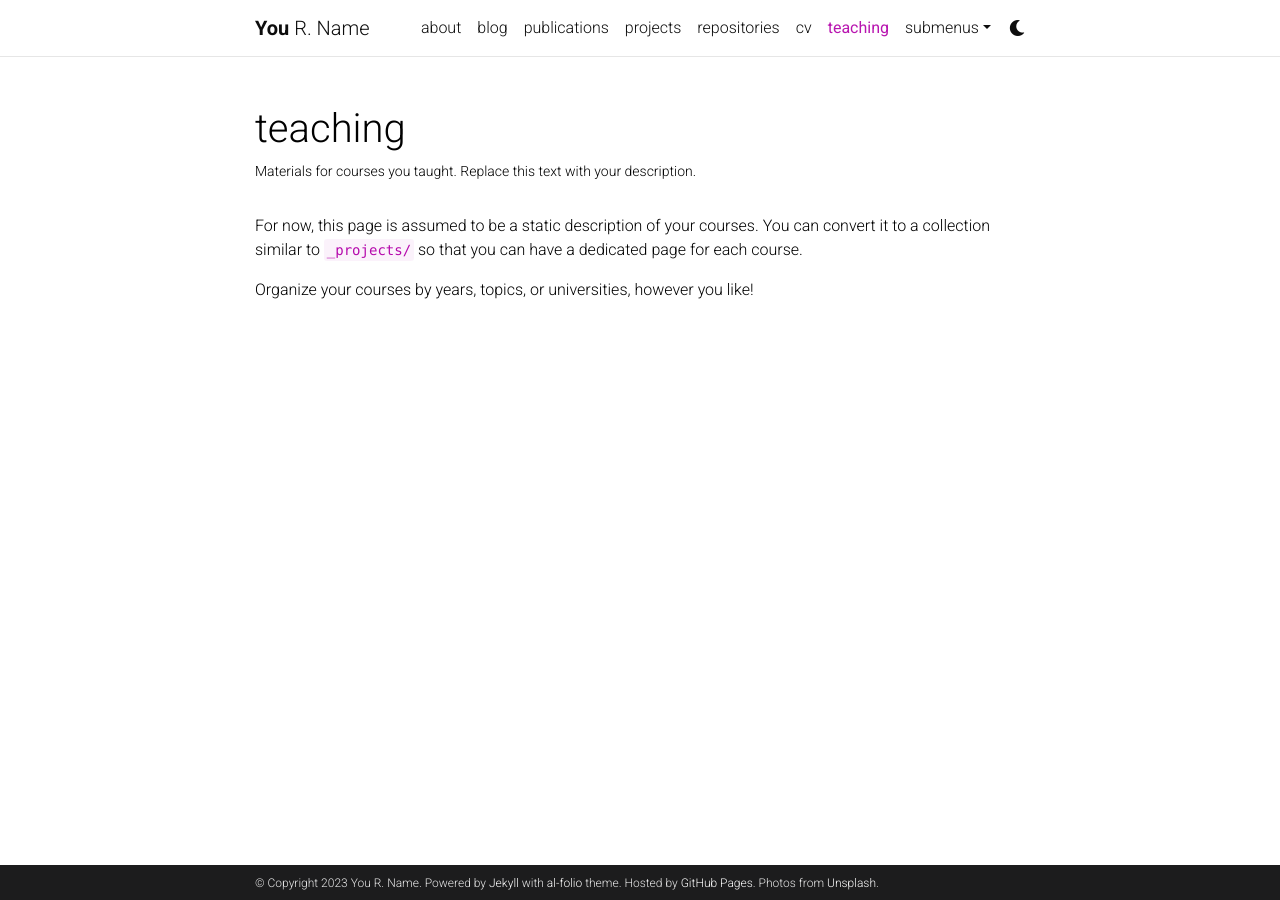
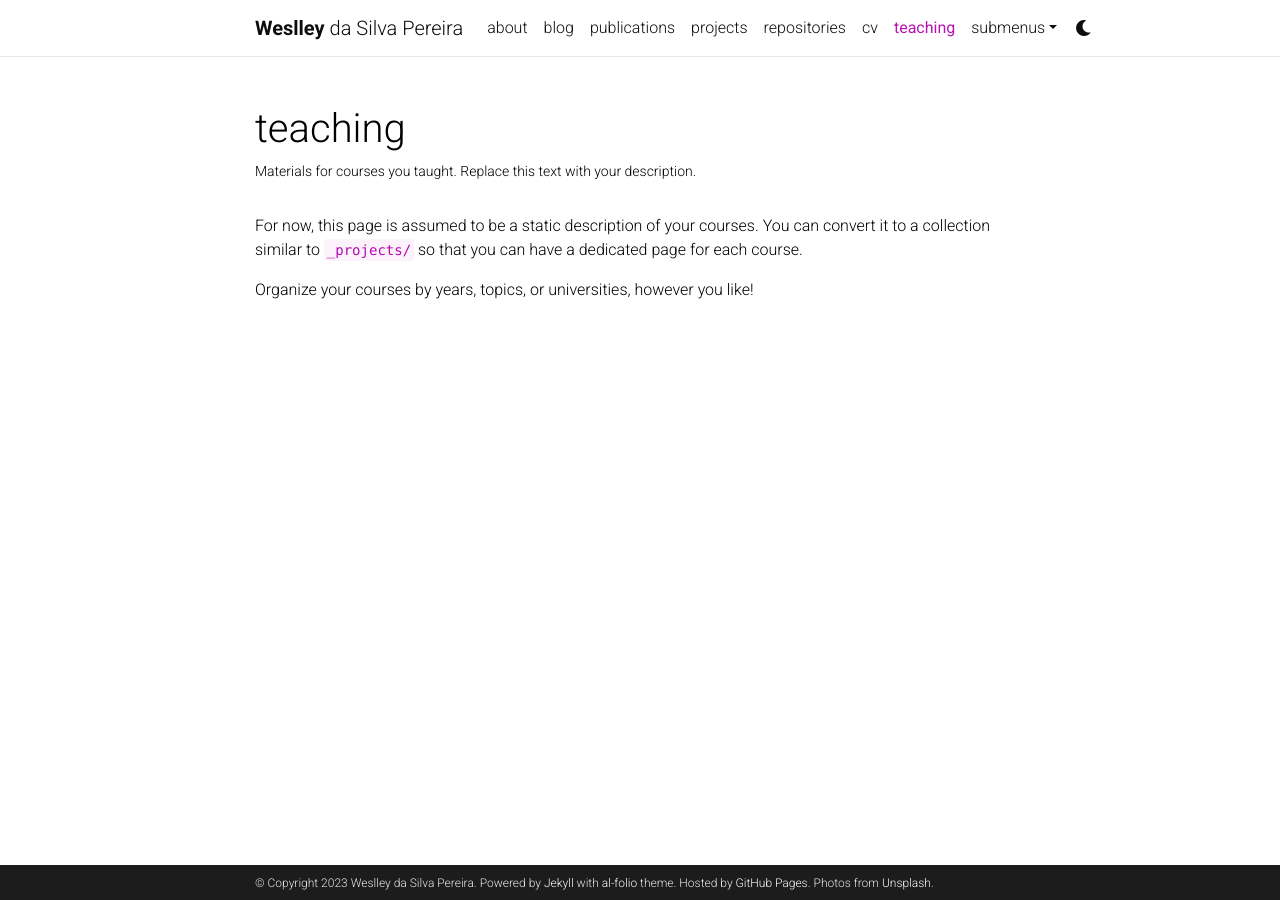
Before and after one commit to weslleyspereira/weslleyspereira.github.io, a Jekyll site: the page built from _pages/teaching.md, in a window 1280 px wide. Built offline with Jekyll 4.4.1, drawn with Linux system fonts in a browser that asks for light colours; comment, search, counter and statistics services are not loaded; a style sheet for code colours, icons or effects is not loaded.

Commit message:
Updates _config.yml

```diff
--- a/_config.yml
+++ b/_config.yml
@@ -3,10 +3,10 @@
 # -----------------------------------------------------------------------------
 
 title: blank # the website title (if blank, full name will be used instead)
-first_name: You
-middle_name: R.
-last_name: Name
-email: you@example.com
+first_name: Weslley
+middle_name:
+last_name: da Silva Pereira
+email: weslley.spereira@gmail.com
 description: > # the ">" symbol means to ignore newlines until "footer_text:"
   A simple, whitespace theme for academics. Based on [*folio](https://github.com/bogoli/-folio) design.
 footer_text: >
@@ -18,8 +18,8 @@
 lang: en # the language of your site (for example: en, fr, cn, ru, etc.)
 icon: ⚛️  # the emoji used as the favicon (alternatively, provide image name in /assets/img/)
 
-url: https://alshedivat.github.io # the base hostname & protocol for your site
-baseurl: /al-folio # the subpath of your site, e.g. /blog/
+url: https://weslleyspereira.github.io # the base hostname & protocol for your site
+baseurl: # the subpath of your site, e.g. /blog/
 last_updated: false # set to true if you want to display last updated in the footer
 impressum_path:  # set to path to include impressum link in the footer, use the same path as permalink in a page, helps to conform with EU GDPR
 
```
